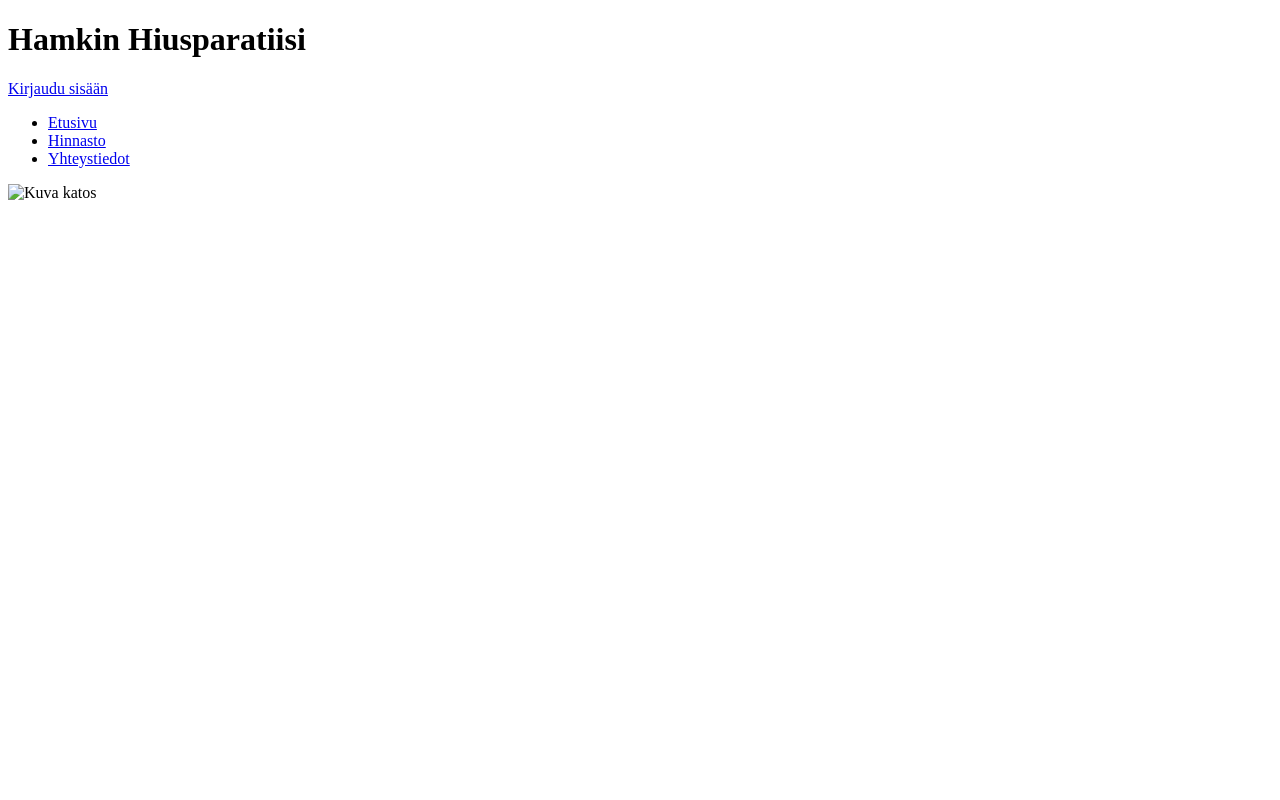
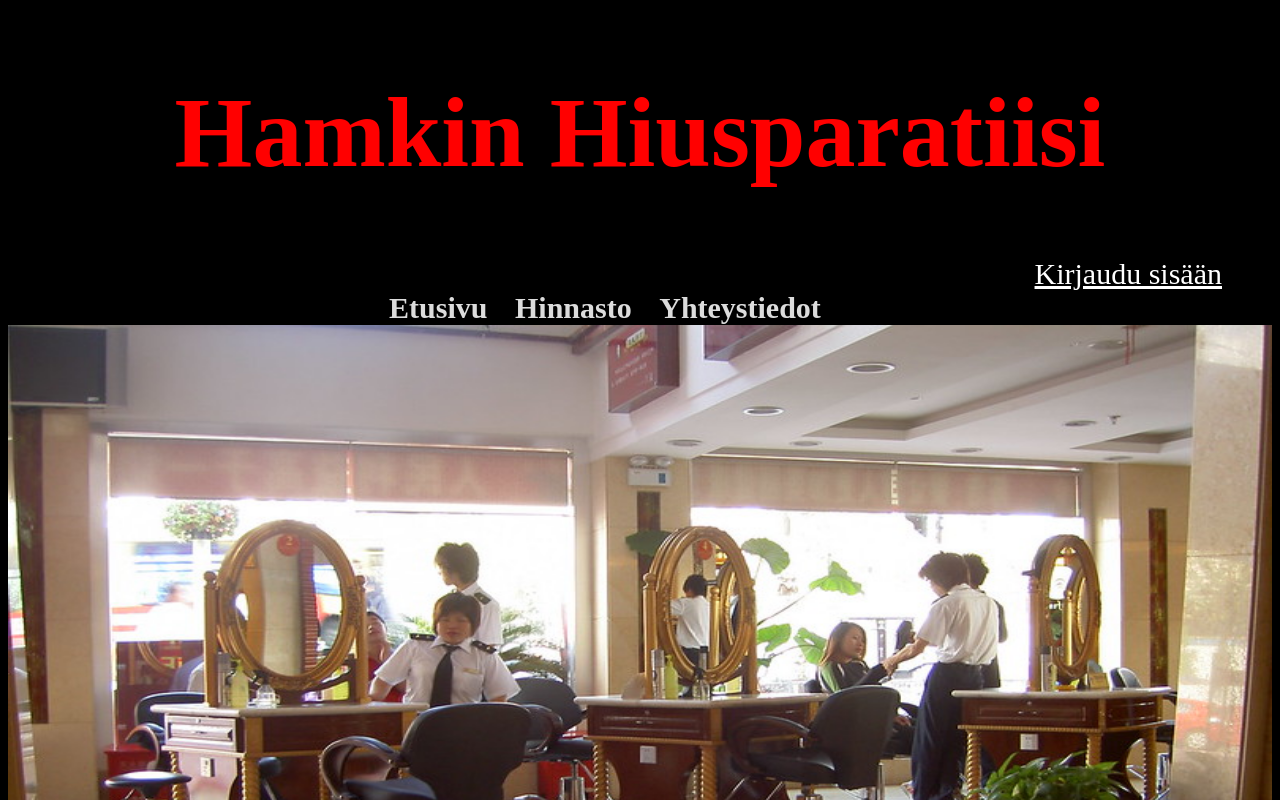
Before and after one commit to RasmusLaitilaHAMK/WebDevTeam6, a plain HTML site: page index.html in a window 1280 px wide. Shown: the top 800 px of the page. Drawn offline with Linux system fonts and the light colour scheme; the site is published under a folder, as on GitHub Pages, so addresses that start at the root find nothing.

Commit message:
Update index.html

```diff
--- a/index.html
+++ b/index.html
@@ -3,7 +3,7 @@
 <head>
     <meta charset="UTF-8">
     <meta name="viewport" content="width=device-width, initial-scale=1.0">
-    <link rel="stylesheet" href="/css/rasmus-style.css">
+    <link rel="stylesheet" href="css/rasmus-style.css">
     <title>HAMK Hiusparatiisi</title>
 </head>
 <body>
@@ -12,7 +12,7 @@
         <h1>Hamkin Hiusparatiisi</h1>
     </header>
     <nav class="login">
-        <a href="/login.html">Kirjaudu sisään</a>
+        <a href="login.html">Kirjaudu sisään</a>
     </nav>
     <nav>
         <ul class="top-menu">
@@ -22,7 +22,7 @@
         </ul>
     </nav>
     <picture>
-        <img src="/images/kampaamo.jpg" alt="Kuva katos" title="https://www.flickr.com/photos/73265016@N00/1593870052">
+        <img src="images/kampaamo.jpg" alt="Kuva katos" title="https://www.flickr.com/photos/73265016@N00/1593870052">
     </picture>
     <main>
 
```
